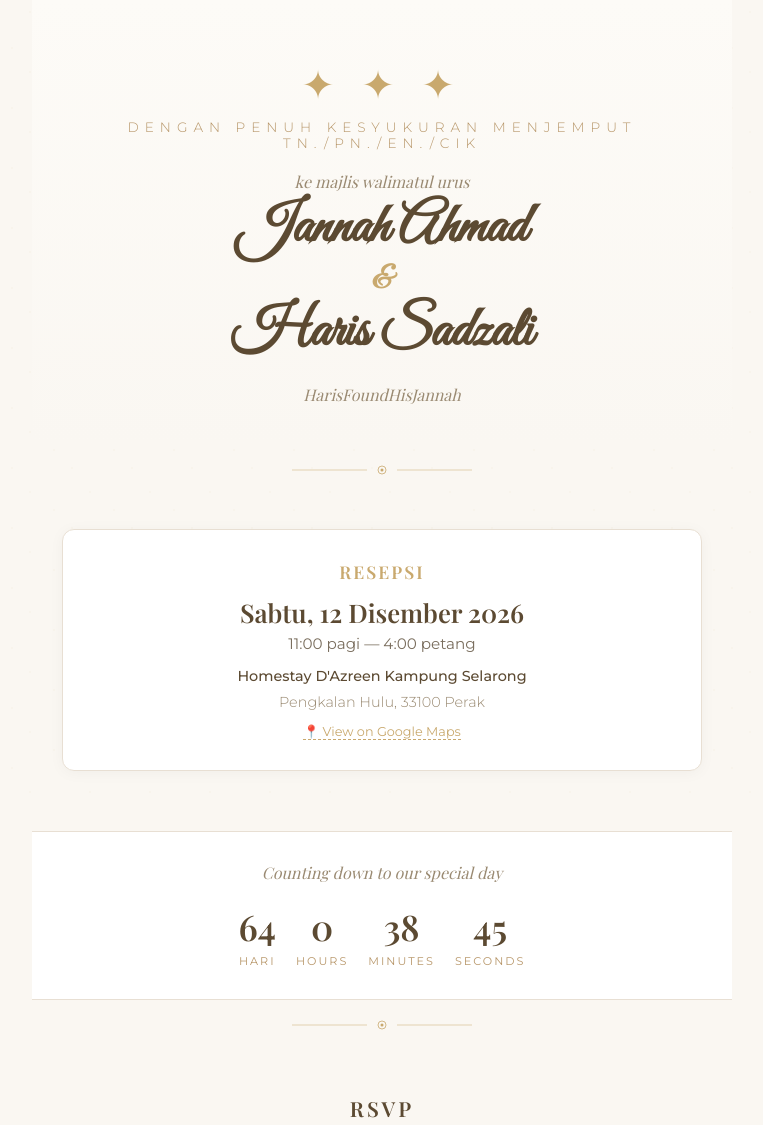
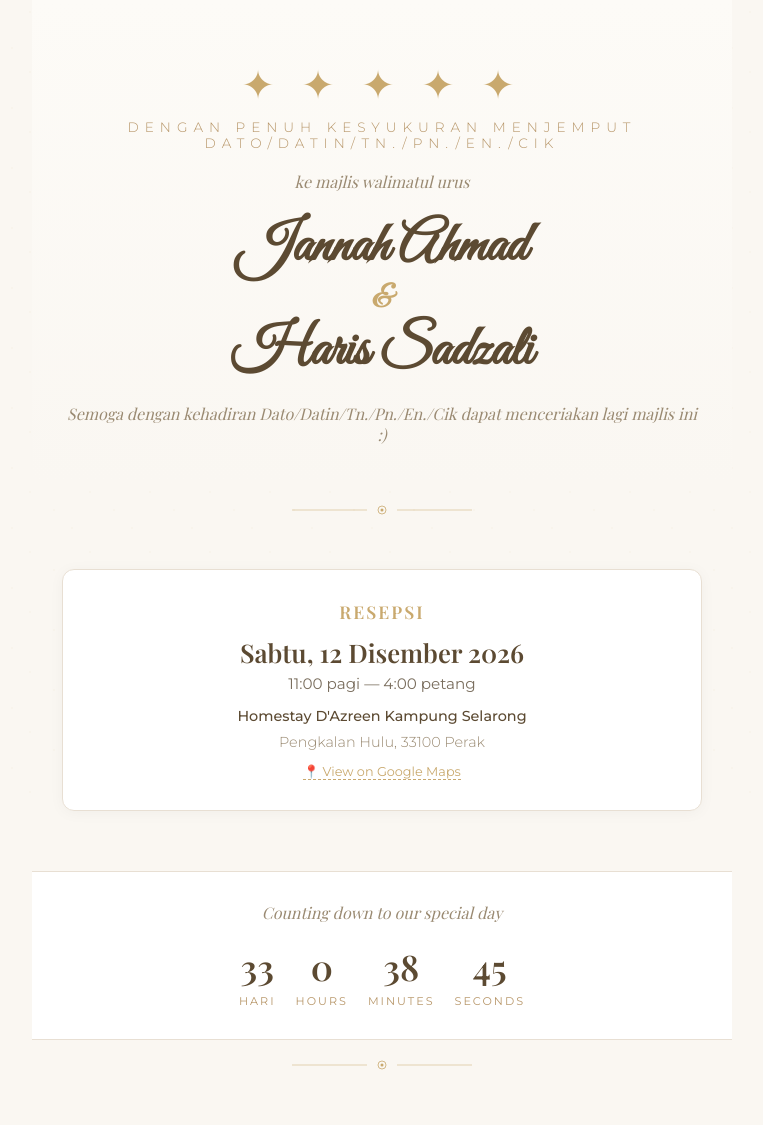
Before and after one commit to jannahZ/weddingInvitation, a plain HTML site: page index.html in a window 1280 px wide. Shown: the top 1125 px of the page, without its empty margins (258-1021 px from the left). Drawn offline with nearby package versions, Linux system fonts and the light colour scheme; a web font is replaced by a local one.

Commit message:
Update index.html

```diff
--- a/index.html
+++ b/index.html
@@ -500,15 +500,16 @@
 
         <!-- ── Hero ── -->
         <section class="hero fade-in">
-            <div class="ornament">✦ ✦ ✦</div>
-            <p class="subtitle">Dengan penuh kesyukuran menjemput Tn./Pn./En./Cik</p>
+            <div class="ornament">✦ ✦ ✦ ✦ ✦</div>
+            <p class="subtitle">Dengan penuh kesyukuran menjemput Dato/Datin/Tn./Pn./En./Cik</p>
             <p class="tagline">ke majlis walimatul urus</p>
+            <br>
             <h1 class="couple-names">
                 Jannah Ahmad
                 <span class="ampersand">&amp;</span>
                 Haris Sadzali
             </h1>
-            <p class="tagline">HarisFoundHisJannah</p>
+            <p class="tagline">Semoga dengan kehadiran Dato/Datin/Tn./Pn./En./Cik dapat menceriakan lagi majlis ini :)</p>
         </section>
 
         <!-- ── Divider ── -->
@@ -641,7 +642,7 @@
 
             <div class="success-message" id="successMessage">
                 <div class="check-icon">💌</div>
-                <h3>Terima Kasih!</h3>
+                <h3>Thank you!</h3>
                 <p>Your RSVP has been received. We look forward to celebrating with you!</p>
             </div>
         </section>
@@ -664,7 +665,7 @@
         const GOOGLE_SCRIPT_URL = 'https://script.google.com/macros/s/AKfycbyOcuYSyHyJjFfAXp9B7zFgj4r11Ra9xZJbieVH7iGOfomZYne7KdI2xapXobVfHwS-/exec';
 
         // Wedding date for countdown (YYYY, Month-1, Day, Hour, Minute)
-        const WEDDING_DATE = new Date(2026, 12, 12, 11, 0, 0); // March 15, 2027 at 10:00 AM
+        const WEDDING_DATE = new Date(2026, 11, 12, 11, 0, 0); // March 15, 2027 at 10:00 AM
 
         // ═══════════════════════════════════════════
         //  COUNTDOWN TIMER
```
